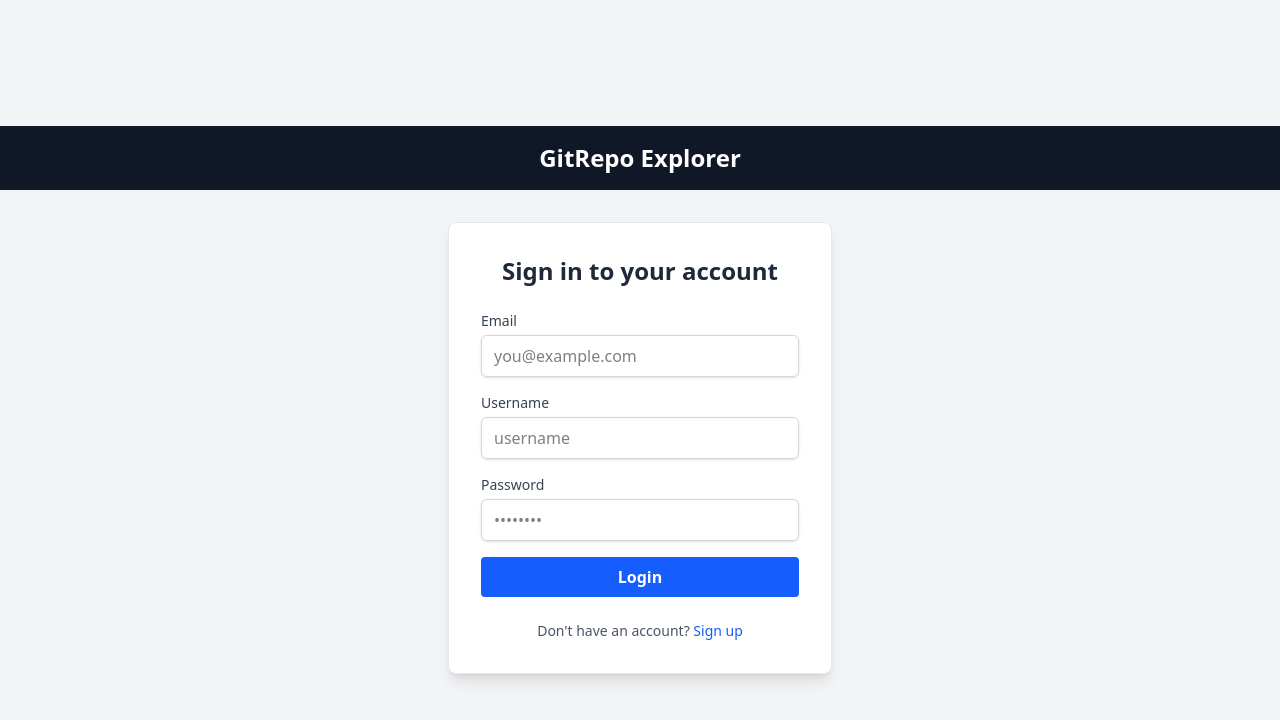
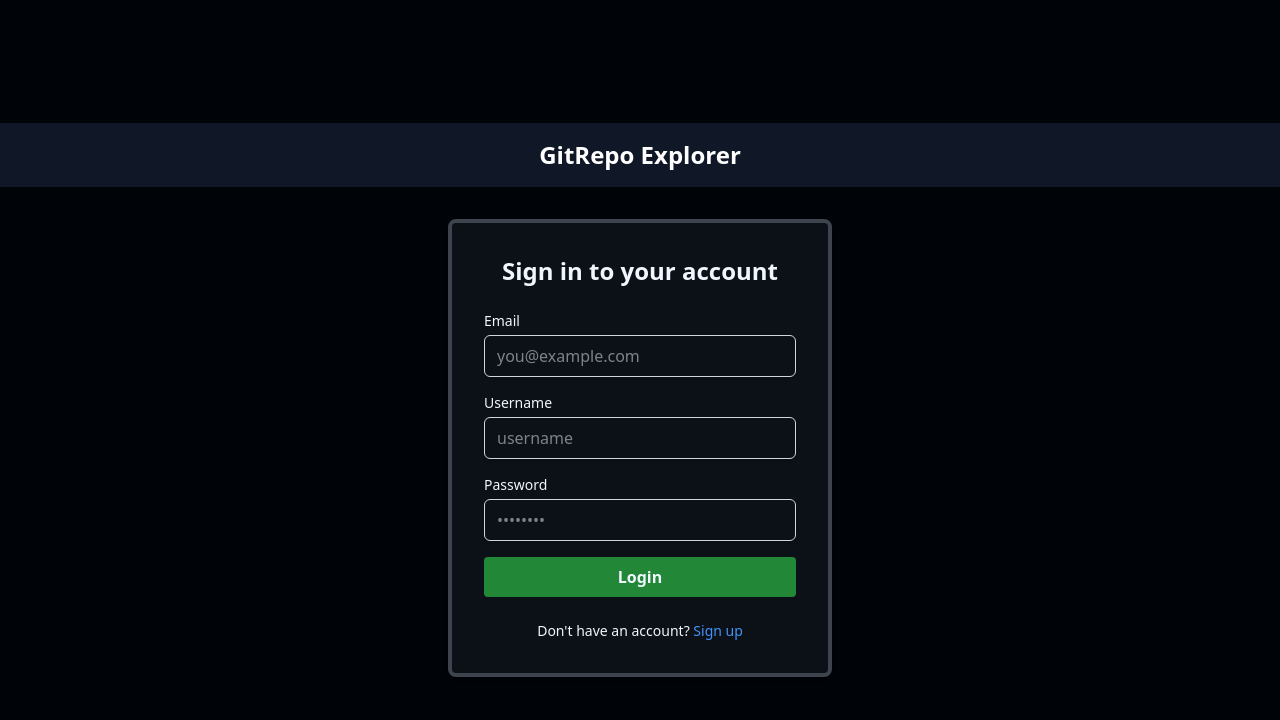
Before and after one commit to MarkAnthonyAlejo/git_repo_explorer_app, a Next.js app in the folder git_repo_frontend/: page / in a window 1280 px wide. Shown: the top 720 px of the page. Built offline with nearby package versions, Linux system fonts and the light colour scheme.

Commit message:
Update page.tsx
Updating style

```diff
--- a/git_repo_frontend/src/app/page.tsx
+++ b/git_repo_frontend/src/app/page.tsx
@@ -56,25 +56,26 @@ export default function LoginPage() {
   };
 
   return (
-    <main className="min-h-screen bg-gray-100 flex flex-col items-center justify-center">
+    <main style={{backgroundColor: '#000409'}} className="min-h-screen bg-gray-100 flex flex-col items-center justify-center">
       {/* GitHub-style dark header */}
       <div className="w-full bg-gray-900 py-4">
         <h1 className="text-white text-center text-2xl font-semibold">GitRepo Explorer</h1>
       </div>
 
       {/* Login card */}
-      <div className="w-full max-w-sm mt-8 bg-white border border-gray-200 p-8 rounded-lg shadow-lg">
-        <h2 className="text-2xl font-bold text-center mb-6 text-gray-800">Sign in to your account</h2>
+      <div style={{borderColor: '#3D444D', backgroundColor: '#0C1117'}} className="w-full max-w-sm mt-8 bg-white border-4 border-custom-border p-8 rounded-lg shadow-lg">
+        <h2 style={{color:'#F0F6FD'}} className="text-2xl font-bold text-center mb-6 text-gray-800">Sign in to your account</h2>
 
         <form onSubmit={handleLogin} className="space-y-4">
           {/* Email input */}
           <div>
-            <label className="block text-sm font-medium text-gray-700">Email</label>
+            <label style={{color:'#F0F6FD'}} className="block text-sm font-medium text-gray-700">Email</label>
             <input
               type="email"
               name="email"
               value={formData.email}
               onChange={handleChange}
+              style={{color:'#F0F6FD'}}
               className="mt-1 block w-full rounded-md border border-gray-300 px-3 py-2 shadow-sm focus:outline-none focus:ring-2 focus:ring-blue-500"
               placeholder="you@example.com"
             />
@@ -82,12 +83,13 @@ export default function LoginPage() {
 
           {/* Username input */}
           <div>
-            <label className="block text-sm font-medium text-gray-700">Username</label>
+            <label style={{color:'#F0F6FD'}} className="block text-sm font-medium text-gray-700">Username</label>
             <input
               type="text"
               name="username"
               value={formData.username}
               onChange={handleChange}
+              style={{color:'#F0F6FD'}}
               className="mt-1 block w-full rounded-md border border-gray-300 px-3 py-2 shadow-sm focus:outline-none focus:ring-2 focus:ring-blue-500"
               placeholder="username"
             />
@@ -95,13 +97,14 @@ export default function LoginPage() {
 
           {/* Password input */}
           <div>
-            <label className="block text-sm font-medium text-gray-700">Password</label>
+            <label style={{color:'#F0F6FD'}}  className="block text-sm font-medium text-gray-700">Password</label>
             <input
               type="password"
               name="password"
               required
               value={formData.password}
               onChange={handleChange}
+              style={{color:'#F0F6FD'}}
               className="mt-1 block w-full rounded-md border border-gray-300 px-3 py-2 shadow-sm focus:outline-none focus:ring-2 focus:ring-blue-500"
               placeholder="••••••••"
             />
@@ -111,6 +114,7 @@ export default function LoginPage() {
           <button
             type="submit"
             disabled={loading}
+            style={{backgroundColor: '#228736', color:'#F0F6FD'}}
             className={`w-full flex justify-center items-center bg-blue-600 text-white font-semibold py-2 px-4 rounded hover:bg-blue-700 transition ${
               loading ? 'opacity-70 cursor-not-allowed' : ''
             }`}
@@ -141,11 +145,12 @@ export default function LoginPage() {
           </button>
         </form>
 
-        <p className="mt-6 text-center text-sm text-gray-600">
+        <p style={{color:'#F0F6FD'}}  className="mt-6 text-center text-sm text-gray-600">
           Don&apos;t have an account?{' '}
           <button
             onClick={() => router.push('/signupPage')}
             className="text-blue-600 hover:underline"
+            style={{color: '#4493F8'}}
           >
             Sign up
           </button>
```
